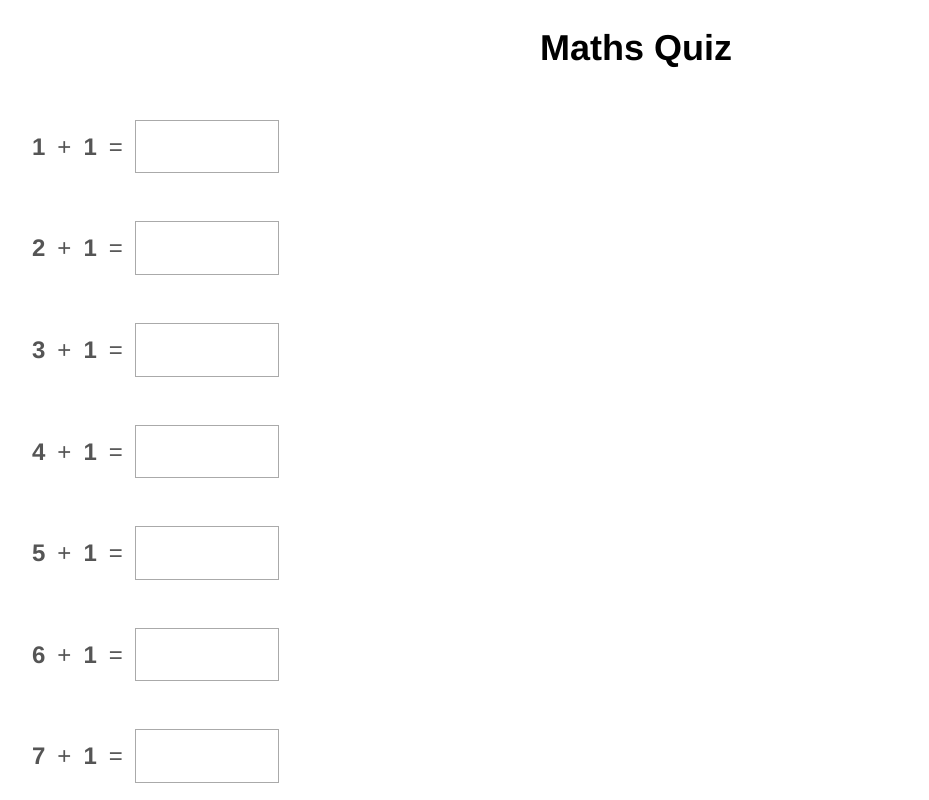
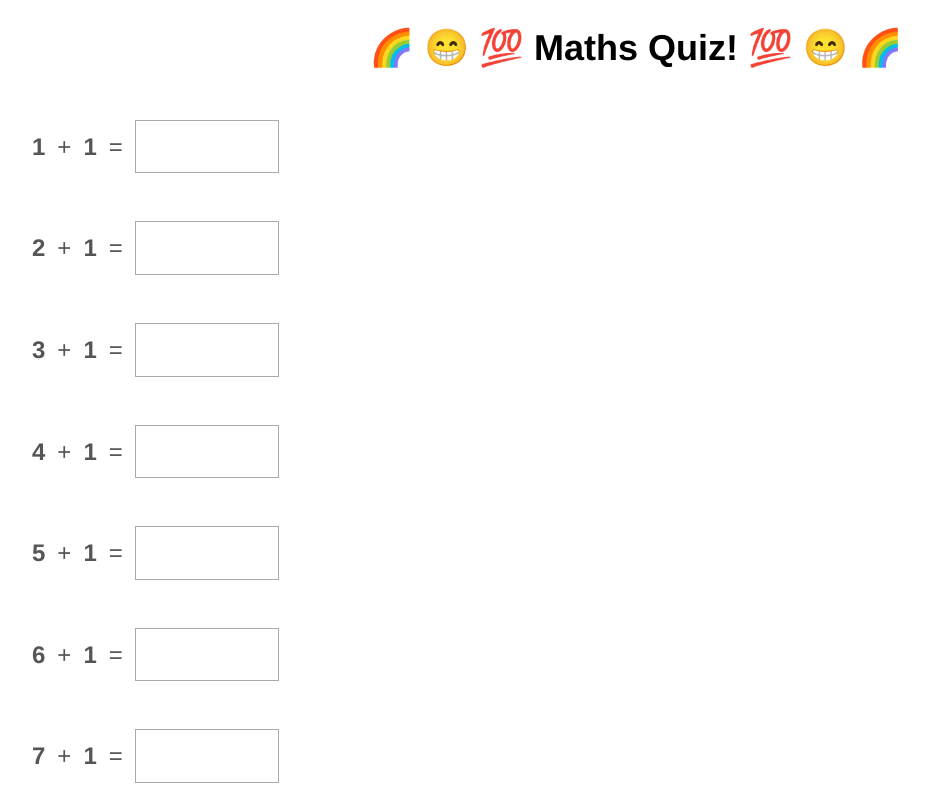
Before and after one commit to tomkp/maths-quiz, a React app: page / in a window 1280 px wide. Shown: the top 800 px of the page, without its empty margins (4-933 px from the left). Built offline with nearby package versions, Linux system fonts and the light colour scheme.

Commit message:
emoji 🌈 😁  💯

```diff
--- a/public/index.html
+++ b/public/index.html
@@ -5,7 +5,7 @@
     <meta name="viewport" content="width=device-width, initial-scale=1">
     <meta name="apple-mobile-web-app-capable" content="yes"/>
     <meta name="apple-mobile-web-app-status-bar-style" content="black">
-    <title>😁 Maths Quiz! 😁</title>
+    <title>🌈 😁  💯 Maths Quiz! 💯  😁 🌈</title>
   </head>
   <body>
     <div id="root"></div>
--- a/src/index.js
+++ b/src/index.js
@@ -9,7 +9,7 @@ import Questions from './components/Questions';
 const Application = () => {
     return (
         <div>
-            <h2>Maths Quiz</h2>
+            <h2>🌈 😁  💯 Maths Quiz! 💯  😁 🌈</h2>
             <Questions />
         </div>
     )
```
